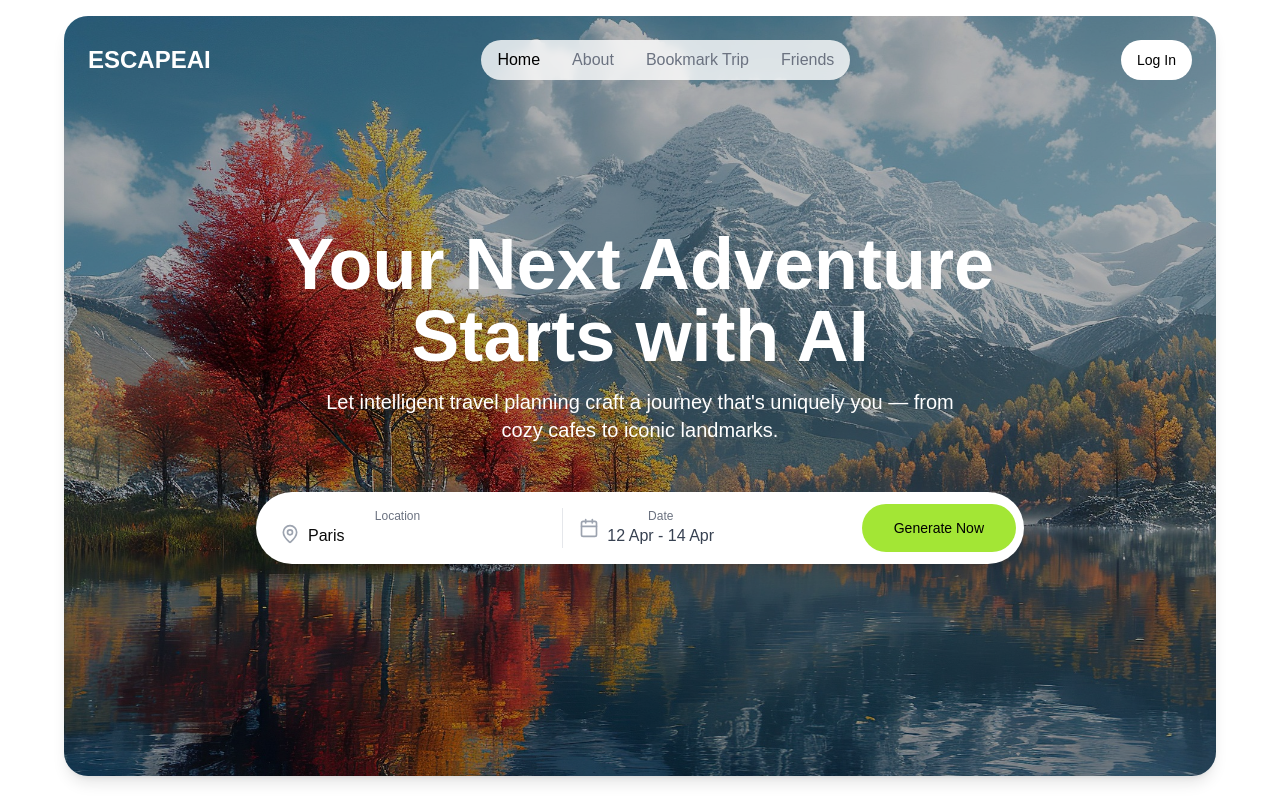
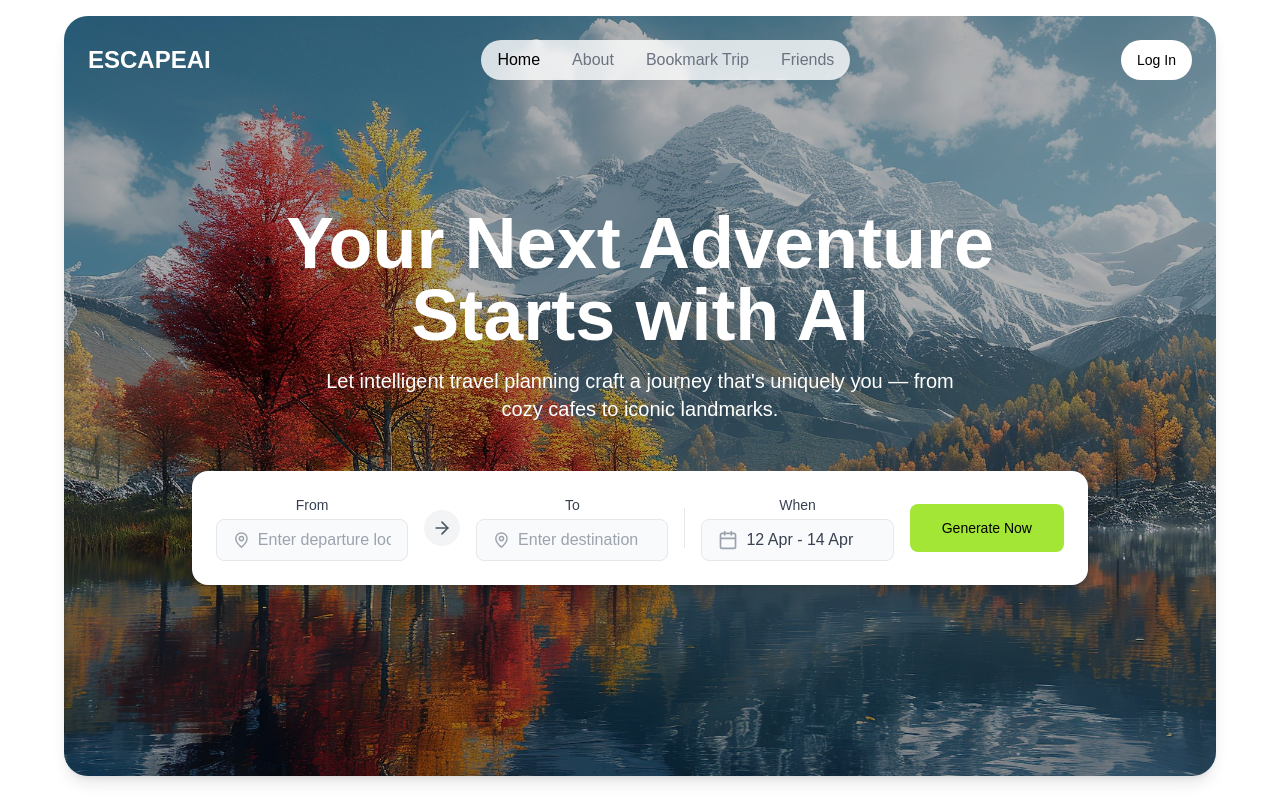
Before and after one commit to Shivangi020/EscapeAI, a Next.js app: page / in a window 1280 px wide. Built offline with nearby package versions, Linux system fonts and the light colour scheme.

Commit message:
added to and from location

```diff
--- /dev/null
+++ b/app/api/places/route.js
@@ -0,0 +1,32 @@
+export async function GET(request) {
+  const { searchParams } = new URL(request.url);
+  const searchQuery = searchParams.get("searchQuery");
+
+  if (!searchQuery) {
+    return Response.json({ error: "Missing searchQuery" }, { status: 400 });
+  }
+
+  const apiUrl = `https://maps.googleapis.com/maps/api/place/textsearch/json?query=${encodeURIComponent(
+    searchQuery
+  )}&key=${process.env.NEXT_PUBLIC_GOOGLE_PLACES_API_KEY}`;
+
+  try {
+    const response = await fetch(apiUrl);
+    const data = await response.json();
+
+    console.log(response, data, "api 17");
+
+    if (data.results?.length > 0) {
+      const { place_id, photos } = data.results[0];
+      const photo_reference = photos?.[0]?.photo_reference;
+
+      // Return ONLY place_id and photo_reference
+      return Response.json({ place_id, photo_reference });
+    } else {
+      return Response.json({ error: "No results found" }, { status: 404 });
+    }
+  } catch (error) {
+    console.error("Error fetching place data:", error);
+    return Response.json({ error: "Failed to fetch data" }, { status: 500 });
+  }
+}
--- a/app/itinerary/page.tsx
+++ b/app/itinerary/page.tsx
@@ -23,6 +23,7 @@ import BudgetPlanner from "@/components/budget-planner";
 import { TimelineItinerary } from "@/components/timeline-itinerary";
 import { TravelItinerary } from "@/types";
 import { itineraryFakeData } from "@/fakeData";
+import { generateItineraryUsingGemini } from "@/lib/itinerary-generator";
 
 interface HotelData {
   id: string;
@@ -103,11 +104,10 @@ export default function ItineraryPage() {
         if (toDateParam && fromDateParam) {
           days = differenceInDays(toDateParam, fromDateParam) + 1;
         }
-        // const itineraryData = await generateItineraryUsingGemini(place, days);
-        // if (itineraryData) {
-        setItinerary(itineraryFakeData);
-        // }
-        // console.log(destination);
+        const itineraryData = await generateItineraryUsingGemini(place, days);
+        if (itineraryData) {
+          setItinerary(itineraryData);
+        }
       } catch (error) {
         console.error("Error fetching data:", error);
       } finally {
@@ -165,10 +165,10 @@ export default function ItineraryPage() {
 
       <div className="container mx-auto px-4 -mt-6">
         <Tabs defaultValue="itinerary" className="w-full">
-          <TabsList className="grid w-full grid-cols-3 bg-white shadow-lg rounded-lg">
+          <TabsList className="grid w-full grid-cols-1 bg-white shadow-lg rounded-lg">
             <TabsTrigger value="itinerary">Itinerary</TabsTrigger>
-            <TabsTrigger value="hotels">Hotels</TabsTrigger>
-            <TabsTrigger value="weather">Weather</TabsTrigger>
+            {/* <TabsTrigger value="hotels">Hotels</TabsTrigger>
+            <TabsTrigger value="weather">Weather</TabsTrigger> */}
           </TabsList>
 
           <TabsContent value="itinerary" className="mt-6">
@@ -200,7 +200,7 @@ export default function ItineraryPage() {
                 </button>
               </div> */}
 
-              {itinerary && <TimelineItinerary itinerary={itinerary} />}
+              {itinerary && <TimelineItinerary itineraryData={itinerary} />}
             </Card>
           </TabsContent>
 
--- a/app/page.tsx
+++ b/app/page.tsx
@@ -2,7 +2,7 @@
 
 import { useEffect, useState } from "react";
 import { useRouter } from "next/navigation";
-import { Calendar, MapPin } from "lucide-react";
+import { Calendar, MapPin, ArrowRight } from "lucide-react";
 import { Button } from "@/components/ui/button";
 import {
   Popover,
@@ -17,7 +17,8 @@ import Hero from "@/components/ui/hero";
 
 export default function Home() {
   const router = useRouter();
-  const [destination, setDestination] = useState("Paris");
+  const [fromLocation, setFromLocation] = useState("");
+  const [toLocation, setToLocation] = useState("");
 
   const [toDate, setToDate] = useState<Date>(() => {
     const date = new Date();
@@ -28,9 +29,11 @@ export default function Home() {
 
   const handleGenerateItinerary = async () => {
     router.push(
-      `/itinerary?place=${encodeURIComponent(destination)}&from=${
+      `/itinerary?from=${encodeURIComponent(
+        fromLocation
+      )}&to=${encodeURIComponent(toLocation)}&fromDate=${
         fromDate?.toISOString() || ""
-      }&to=${toDate?.toISOString() || ""}`
+      }&toDate=${toDate?.toISOString() || ""}`
     );
   };
 
@@ -50,35 +53,68 @@ export default function Home() {
           <Hero />
 
           {/* Search Form */}
-          <div className="bg-white rounded-full p-2 flex flex-col md:flex-row items-center w-full max-w-3xl shadow-lg">
-            <div className="flex items-center flex-1 px-4 py-2">
+          <div className="bg-white rounded-2xl p-6 flex flex-col md:flex-row items-center w-full max-w-4xl shadow-lg space-y-4 md:space-y-0 md:space-x-4">
+            {/* From Location */}
+            <div className="flex-1 w-full">
               <div className="flex flex-col">
-                <span className="text-xs text-gray-500">Location</span>
-                <div className="flex">
+                <span className="text-sm font-medium text-gray-700 mb-1">
+                  From
+                </span>
+                <div className="flex items-center bg-gray-50 rounded-lg px-4 py-2 border border-gray-200 focus-within:border-blue-500 focus-within:ring-1 focus-within:ring-blue-500 transition-all">
                   <MapPin className="h-5 w-5 text-gray-400 mr-2" />
                   <PlaceSearch
-                    initialValue={destination}
-                    handleChange={setDestination}
+                    initialValue={fromLocation}
+                    handleChange={setFromLocation}
+                    placeholder="Enter departure location"
                   />
                 </div>
               </div>
             </div>
 
-            <div className="w-px h-10 bg-gray-200 hidden md:block" />
+            {/* Arrow Icon */}
+            <div className="hidden md:flex items-center justify-center">
+              <div className="bg-gray-100 rounded-full p-2">
+                <ArrowRight className="h-5 w-5 text-gray-600" />
+              </div>
+            </div>
 
-            <div className="flex items-center flex-1 px-4 py-2">
-              <Calendar className="h-5 w-5 text-gray-400 mr-2" />
+            {/* To Location */}
+            <div className="flex-1 w-full">
               <div className="flex flex-col">
-                <span className="text-xs text-gray-500">Date</span>
+                <span className="text-sm font-medium text-gray-700 mb-1">
+                  To
+                </span>
+                <div className="flex items-center bg-gray-50 rounded-lg px-4 py-2 border border-gray-200 focus-within:border-blue-500 focus-within:ring-1 focus-within:ring-blue-500 transition-all">
+                  <MapPin className="h-5 w-5 text-gray-400 mr-2" />
+                  <PlaceSearch
+                    initialValue={toLocation}
+                    handleChange={setToLocation}
+                    placeholder="Enter destination"
+                  />
+                </div>
+              </div>
+            </div>
+
+            <div className="w-full md:w-px h-px md:h-10 bg-gray-200" />
+
+            {/* Date Picker */}
+            <div className="flex-1 w-full">
+              <div className="flex flex-col">
+                <span className="text-sm font-medium text-gray-700 mb-1">
+                  When
+                </span>
                 <Popover>
                   <PopoverTrigger asChild>
-                    <button className="text-left font-normal text-gray-700">
+                    <button className="flex items-center bg-gray-50 rounded-lg px-4 py-2 border border-gray-200 hover:border-blue-500 hover:ring-1 hover:ring-blue-500 transition-all text-left">
+                      <Calendar className="h-5 w-5 text-gray-400 mr-2" />
+                      <span className="text-gray-700">
                         {fromDate && toDate
                           ? `${format(fromDate, "d MMM")} - ${format(
                               toDate,
                               "d MMM"
                             )}`
                           : "Choose Date"}
+                      </span>
                     </button>
                   </PopoverTrigger>
                   <PopoverContent className="w-auto p-0" align="start">
@@ -89,8 +125,8 @@ export default function Home() {
                         to: toDate || undefined,
                       }}
                       onSelect={(range) => {
-                        // setFromDate(range?.from);
-                        // setToDate(range?.to);
+                        if (range?.from) setFromDate(range.from);
+                        if (range?.to) setToDate(range.to);
                       }}
                     />
                   </PopoverContent>
@@ -100,7 +136,7 @@ export default function Home() {
 
             <Button
               onClick={handleGenerateItinerary}
-              className="rounded-full px-8 py-6 bg-lime-400 hover:bg-lime-500 text-black font-medium"
+              className="w-full md:w-auto rounded-lg px-8 py-6 bg-lime-400 hover:bg-lime-500 text-black font-medium transition-colors"
             >
               Generate Now
             </Button>
--- a/components/place-search.tsx
+++ b/components/place-search.tsx
@@ -5,11 +5,13 @@ import { useState } from "react";
 interface PlaceSearchProps {
   initialValue?: string;
   handleChange: (value: string) => void;
+  placeholder?: string;
 }
 
 export default function PlaceSearch({
   initialValue = "",
   handleChange,
+  placeholder = "Enter location",
 }: PlaceSearchProps) {
   const [inputValue, setInputValue] = useState(initialValue);
 
@@ -22,8 +24,8 @@ export default function PlaceSearch({
     <input
       value={inputValue}
       onChange={(e) => handleInputChange(e.target.value)}
-      className="border-none outline-none"
-      placeholder="Enter any place name"
+      className="border-none outline-none bg-transparent w-full"
+      placeholder={placeholder}
     />
   );
 }
--- a/components/timeline-itinerary.tsx
+++ b/components/timeline-itinerary.tsx
@@ -1,4 +1,3 @@
-import { itineraryFakeData } from "@/fakeData";
 import { getImageFromGoogle } from "@/lib/image-api";
 import { TravelItinerary } from "@/types";
 import {
@@ -27,12 +26,14 @@ const activityIcons = {
 };
 
 export function TimelineItinerary({
-  itinerary,
+  itineraryData,
 }: {
-  itinerary: TravelItinerary;
+  itineraryData: TravelItinerary;
 }) {
   const [expandedDays, setExpandedDays] = useState<number[]>([]);
-  const [attractionImages, setAttractionImages] = useState({});
+  const [attractionImages, setAttractionImages] = useState<
+    Record<string, string | undefined>
+  >({});
 
   const callfetchPlaceImage = async (
     dataOfDay: {
@@ -41,42 +42,49 @@ export function TimelineItinerary({
       address: string;
     }[]
   ) => {
-    const temp = { ...attractionImages };
-
+    const temp: Record<string, string | undefined> = { ...attractionImages };
     for (const days of dataOfDay || []) {
       const { name } = days;
 
-      // const url = await getImageFromGoogle(name);
-      // temp[name] = url;
+      if (name && !(name in attractionImages)) {
+        const url = await getImageFromGoogle(name);
+        if (url) {
+          temp[name] = url;
+        }
+      }
     }
     setAttractionImages(temp);
   };
 
-  console.log(attractionImages);
+  const toggleDay = async (day: number) => {
+    const willExpand = !expandedDays.includes(day);
 
-  const toggleDay = async (day: number) => {
     setExpandedDays((prev) =>
-      prev.includes(day) ? prev.filter((d) => d !== day) : [...prev, day]
+      willExpand ? [...prev, day] : prev.filter((d) => d !== day)
     );
-    const { itinerary } = itineraryFakeData;
-    const { attractions } = itinerary[day - 1];
 
-    await callfetchPlaceImage(attractions);
+    if (willExpand) {
+      const { itinerary } = itineraryData;
+      const { attractions } = itinerary[day - 1];
+      await callfetchPlaceImage(attractions);
+    }
   };
+
+  console.log(itineraryData);
 
   return (
     <div className="max-w-6xl mx-auto p-6">
       <div className="text-center mb-12">
-        <h1 className="text-4xl font-bold mb-3 bg-gradient-to-r from-blue-600 to-indigo-600 bg-clip-text text-transparent">
-          {itineraryFakeData.destination}
+        {/* <h1 className="text-4xl font-bold mb-3 bg-gradient-to-r from-blue-600 to-indigo-600 bg-clip-text text-transparent">
+          {itineraryData.destination}
         </h1>
         <p className="text-lg text-gray-600">
-          {itineraryFakeData.type} • {itineraryFakeData.days} Days
-        </p>
+          {itineraryData.type} • {itineraryData.days} Days
+        </p> */}
       </div>
 
       <div className="space-y-8">
-        {itineraryFakeData.itinerary.map((day) => (
+        {itineraryData.itinerary.map((day) => (
           <div key={day.day} className="relative group">
             <div className="absolute left-0 top-0 w-1 h-full bg-gradient-to-b from-blue-400 to-indigo-400 rounded-full"></div>
 
```
Also changed, not shown: lib/image-api.ts (+8 -24 lines). Lines whose indentation alone changed are shown as unchanged.
